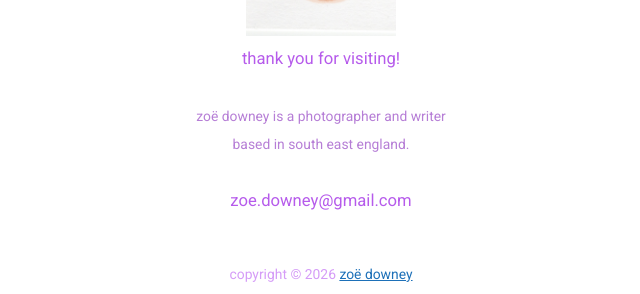
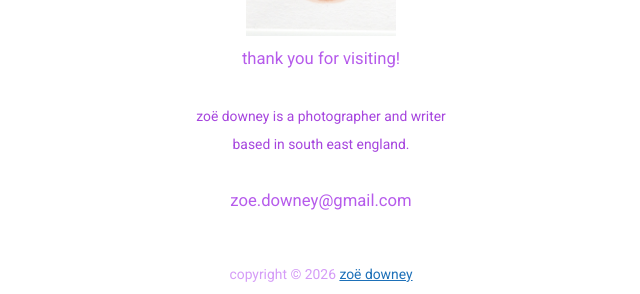
Before and after one commit to zoeurl/zoedowney.github.io, a Jekyll site: the page built from index.html, in a window 1280 px wide. Shown: the part 1181-1475 px from the top of the page, without its empty margins (319-959 px from the left). Built offline with Jekyll 4.4.1, drawn with Linux system fonts in a browser that asks for light colours.

Commit message:
Update photography.md

```diff
--- a/_layouts/photography.md
+++ b/_layouts/photography.md
@@ -34,7 +34,7 @@
 	<center><figure><img src="/assets/favicon/rabbit-doodle.png" width="150" height="150"></figure>
 		<font color="#b65beb">thank you for visiting!
 			<br>
-		<br><small><font color="#b67ed6">zoë downey is a photographer and writer
+		<br><small><font color="a645de">zoë downey is a photographer and writer
 			<br>based in south east england.</font></small>
 			<br>
 		<br>zoe.downey@gmail.com</font></center>
```
